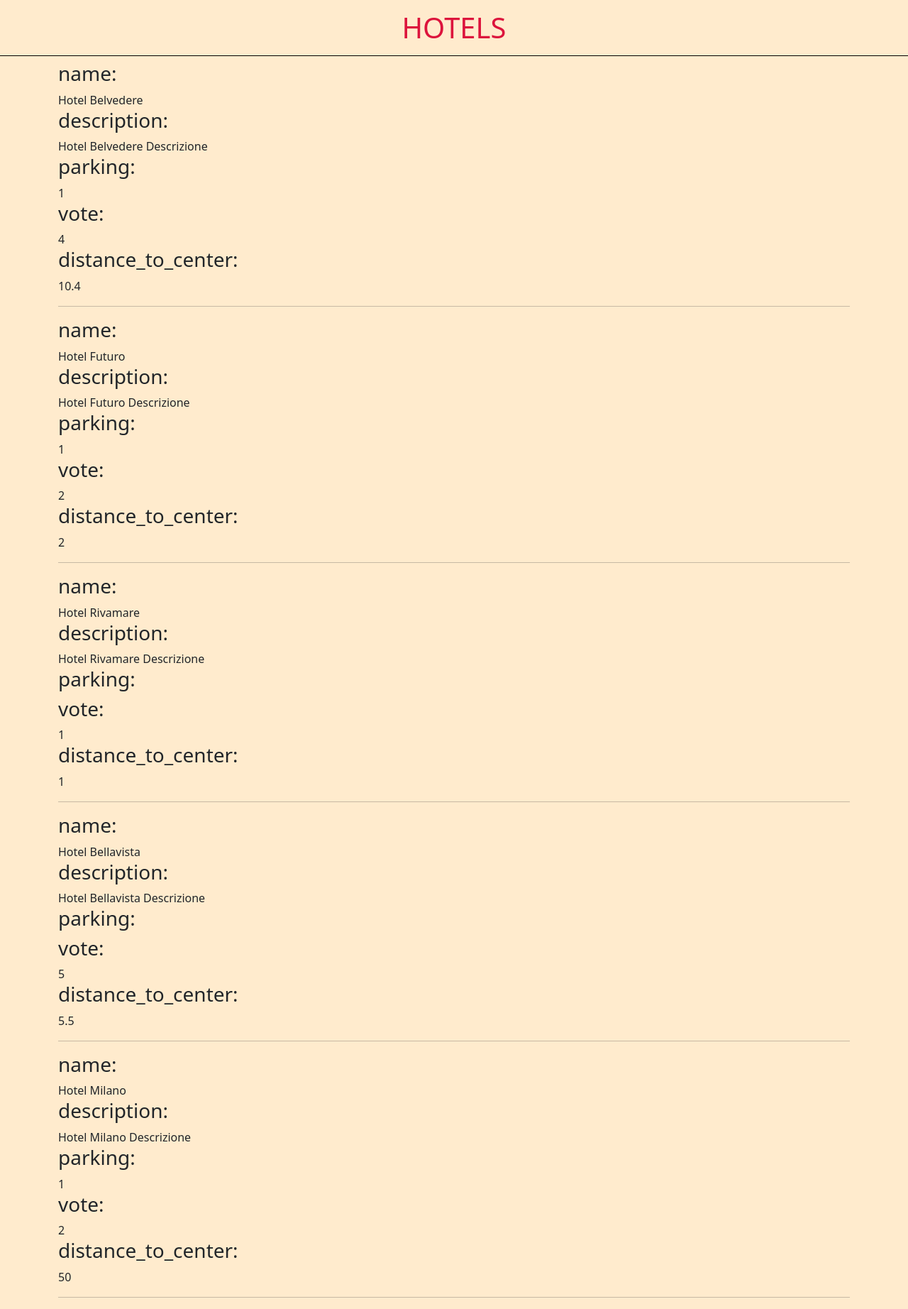
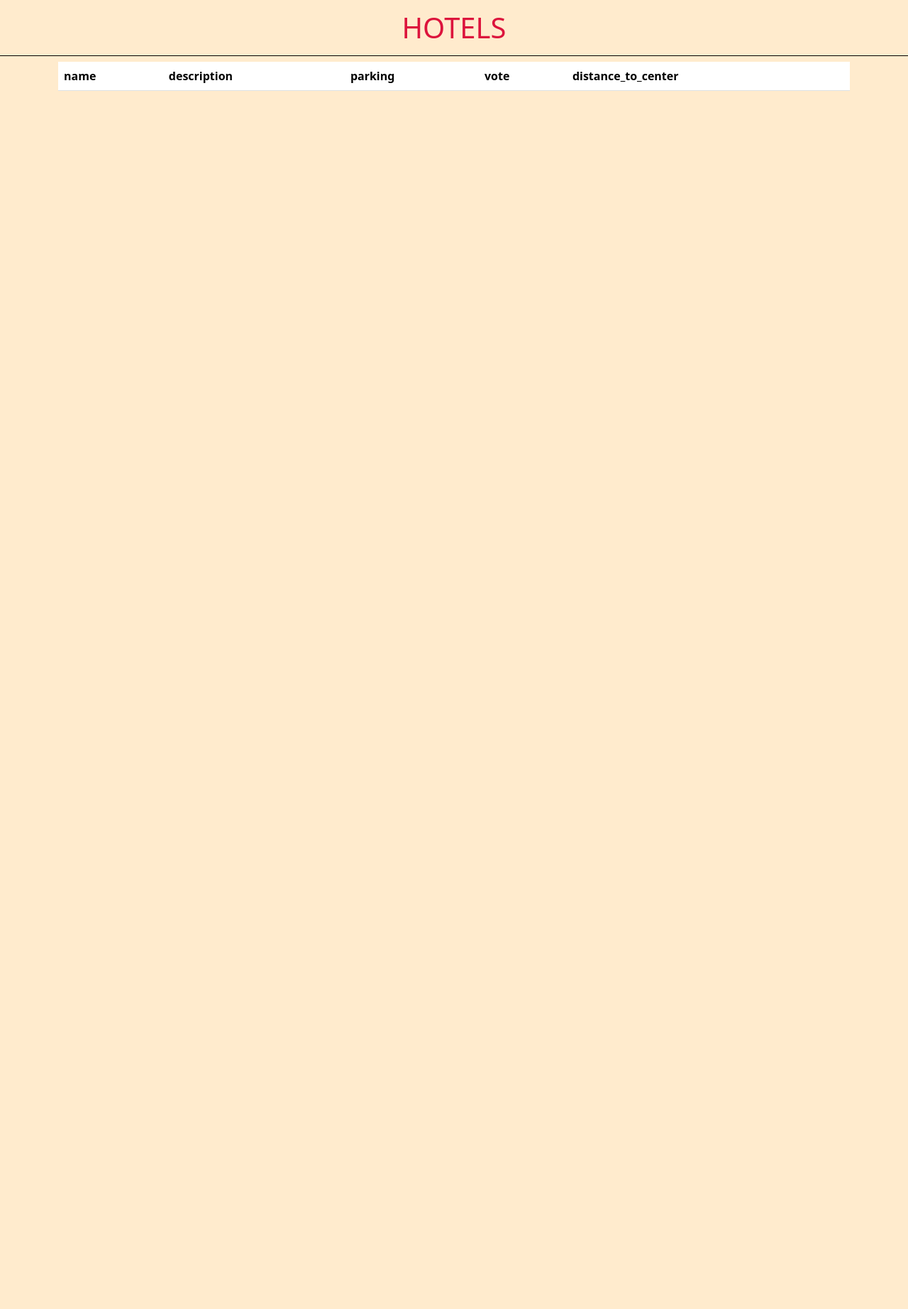
Before and after one commit to ClaudioLeone/php-hotel, a PHP site: page / in a window 1280 px wide. Shown: the whole page at 71% size. After the commit the page ends 128 px from the top, so only its background shows below. Run offline with PHP 8.4, Linux system fonts and the light colour scheme; lists and menus that the app fills with data are empty.

Commit message:
Created table heading using Bootstrap

```diff
--- a/index.php
+++ b/index.php
@@ -53,12 +53,23 @@
     <h1 class="h1">HOTELS</h1>
 
     <div class="container">
-        <?php foreach ($hotels as $hotel) {
+        <!-- <?php foreach ($hotels as $hotel) {
             foreach ($hotel as $key => $value) {
                 echo "<h3>$key: </h3><span>$value</span>";
             }
             echo "<hr>";
-        }?>
+        }?> -->
+
+        <table class="table">
+            <thead>
+                <tr>
+                    <?php foreach ($hotels as $hotel) { ?>
+                        <?php } foreach ($hotel as $key => $value) { ?>
+                            <th scope="col"><?php echo $key ?></th>
+                    <?php } ?>
+                </tr>
+            </thead>
+        </table>
     </div>
 </body>
 </html>
```
